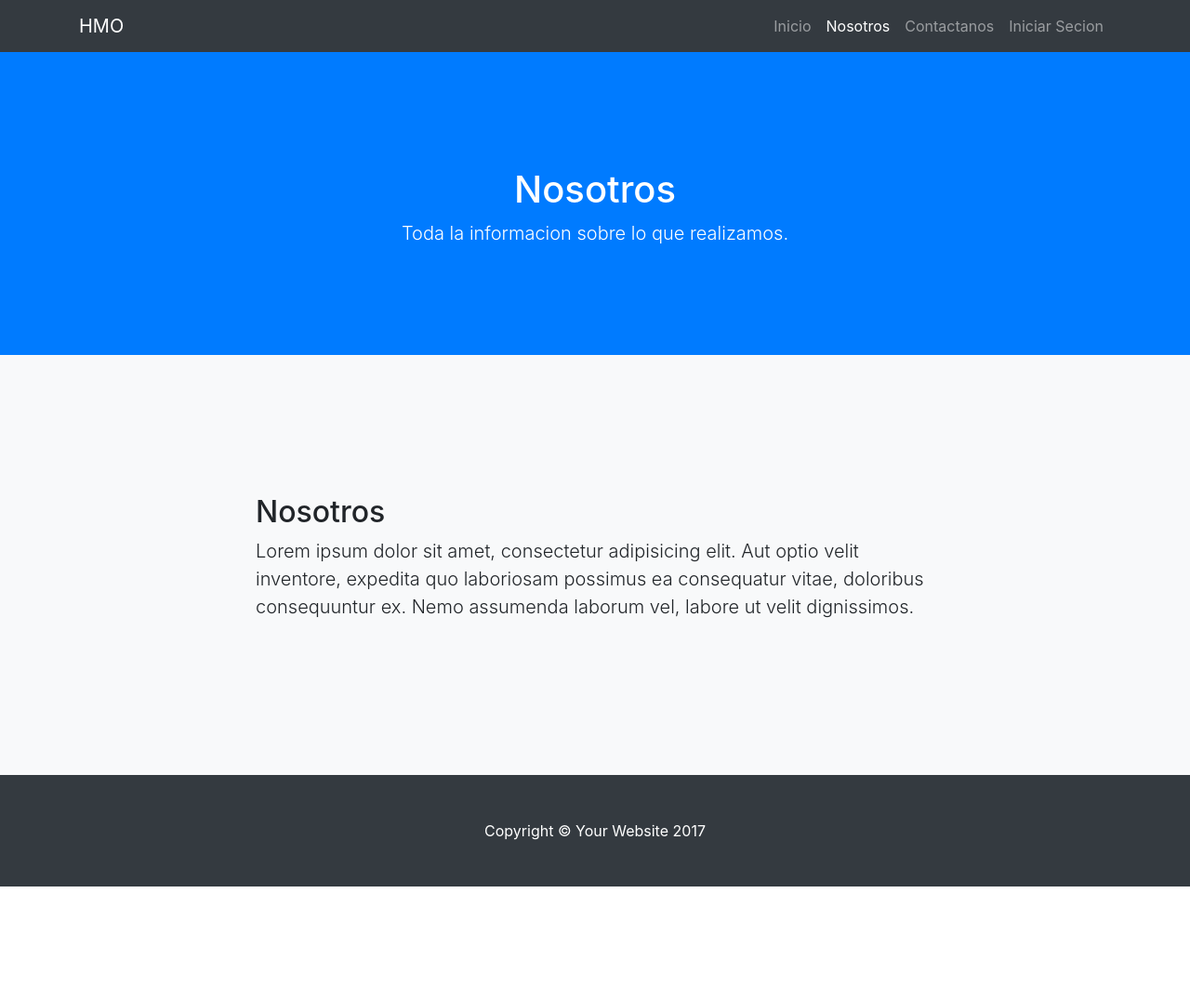
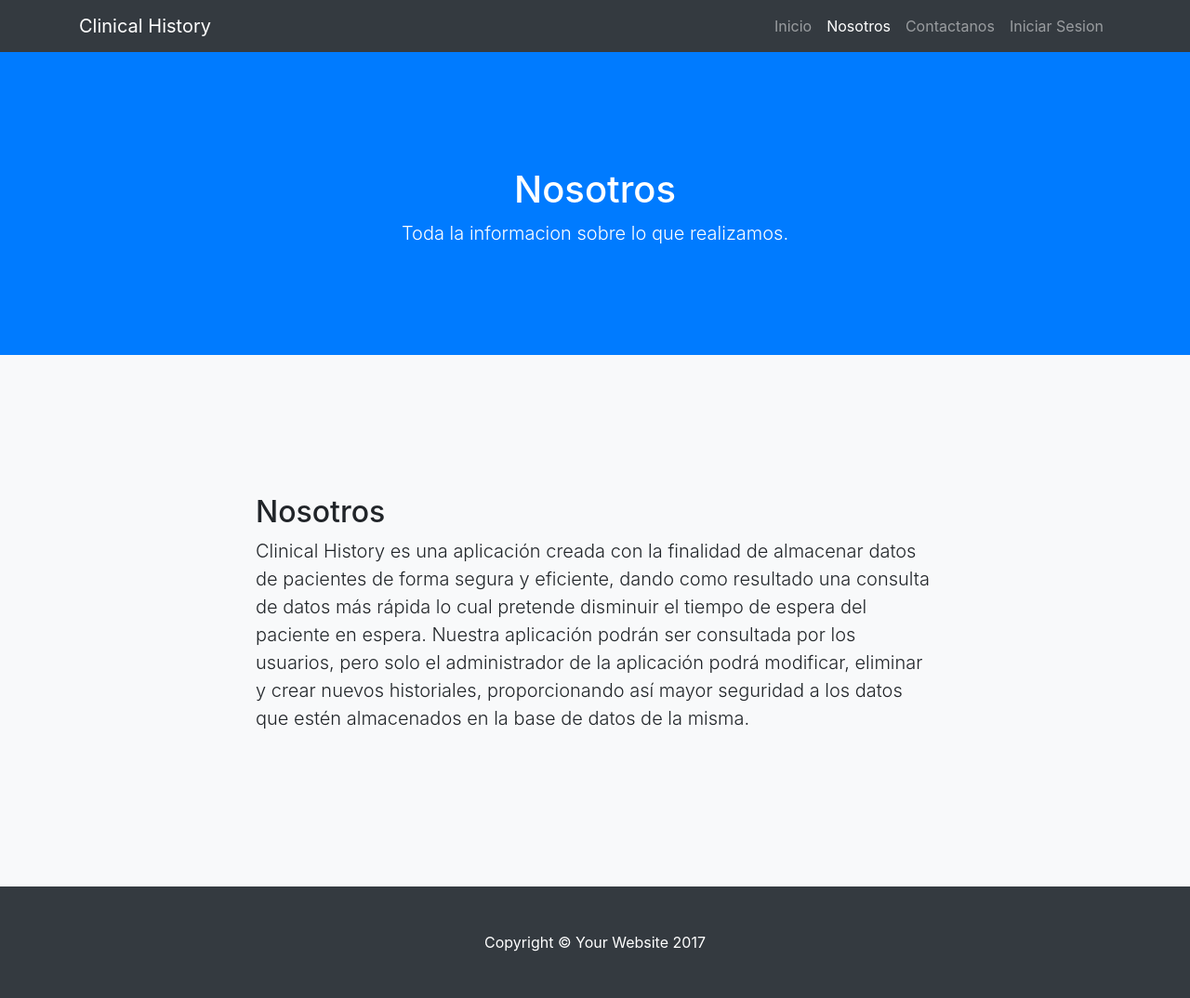
Before and after one commit to karen1321/ProgramacionWeb, a Django app: page /nosotros/ in a window 1280 px wide. Shown: the whole page at 93% size. Before the commit the page ends 954 px from the top, so only its background shows below. Run offline with Django 3.2, Linux system fonts and the light colour scheme; some libraries are stand-ins or nearby versions.

Commit message:
2 commit

```diff
--- a/HistorialMedico/HistorialMedico/settings.py
+++ b/HistorialMedico/HistorialMedico/settings.py
@@ -39,6 +39,7 @@ INSTALLED_APPS = [
     'django.contrib.staticfiles',
     'paciente',
     'accounts',
+    'rest_framework',
 ]
 
 MIDDLEWARE = [
--- a/HistorialMedico/HistorialMedico/urls.py
+++ b/HistorialMedico/HistorialMedico/urls.py
@@ -31,5 +31,5 @@ urlpatterns = [
     url(r'^editar/(?P<pk>\d+)/', PacienteUpdateView.as_view(), name="edit"),
     url(r'^borrar/(?P<pk>\d+)/',PacienteDeleteView.as_view(),name="BorrarElemento"),
     url(r'^accounts/register/$', UserRegisterView.as_view(), name='register'),
-
+    url(r'^pacientes/$', views.pacientes, name='paciente_view'),
 ]
--- a/HistorialMedico/paciente/api/views.py
+++ b/HistorialMedico/paciente/api/views.py
@@ -2,7 +2,7 @@ from django.db.models import Q
 from rest_framework import generics
 from rest_framework import permissions
 
-from  mi_aplicacicion.models import Tweet
+from  HitorialMedico.models import pacientes
 from .pagination import StandardResultPagination
 from .serializers import TweetModelSerializer
 
@@ -19,7 +19,7 @@ class TweetListAPIView(generics.ListAPIView):
     pagination_class = StandardResultPagination
 
     def get_queryset(self, *args, **kwargs):
-        qs = Tweet.objects.all().order_by("-created")
+        qs = pacientes.objects.all().order_by("-created")
         query = self.request.GET.get("q", None)
         if query is not None:
             qs = qs.filter(
--- a/HistorialMedico/paciente/views.py
+++ b/HistorialMedico/paciente/views.py
@@ -10,6 +10,8 @@ from django.shortcuts import render
 from .forms import PacientesModelForm
 from .models import pacientes
 from .mixin import FormUserNeededMixin
+from django.core import serializers
+from django.http import HttpResponse
 
 # Create your views here.
 
@@ -65,3 +67,9 @@ class PacienteDeleteView(LoginRequiredMixin,DeleteView):
 	model = pacientes
 	template_name = "borrarPaciente.html"
 	success_url = "/lista/"
+
+
+
+def pacientes(request):  # En lugar de json se puede poner xml
+    data = serializers.serialize('json', pacientes.objects.all())  # Se puede poner el filtro que se quiera
+    return HttpResponse(data, content_type='application/json')
--- a/HistorialMedico/templates/base.html
+++ b/HistorialMedico/templates/base.html
@@ -9,7 +9,7 @@
     <meta name="description" content="">
     <meta name="author" content="">
 
-    <title>HMO-{{titulo}}</title>
+    <title>Clinical History-{{titulo}}</title>
 
     <link rel="stylesheet" type="text/css" href="{% static "css/bootstrap.min.css" %}">
     <link rel="stylesheet" type="text/css" href="{% static "css/scrolling-nav.css" %}">
--- a/HistorialMedico/templates/info.html
+++ b/HistorialMedico/templates/info.html
@@ -18,7 +18,9 @@
                     <div class="row">
                       <div class="col-lg-8 mx-auto">
                         <h2>{{titulo}}</h2>
-                        <p class="lead">Lorem ipsum dolor sit amet, consectetur adipisicing elit. Aut optio velit inventore, expedita quo laboriosam possimus ea consequatur vitae, doloribus consequuntur ex. Nemo assumenda laborum vel, labore ut velit dignissimos.</p>
+                        <p class="lead"> Clinical History es una aplicación creada con la finalidad de  almacenar datos de pacientes de forma segura y eficiente, dando como resultado una consulta de datos más rápida lo cual pretende disminuir el tiempo de espera del paciente en espera.
+Nuestra  aplicación  podrán ser consultada por los usuarios,  pero solo el administrador de la aplicación podrá modificar, eliminar y crear nuevos historiales,  proporcionando  así mayor seguridad a los datos que estén almacenados en la base de datos de  la misma.
+</p>
                       </div>
                     </div>
                   </div>
--- a/HistorialMedico/templates/menu.html
+++ b/HistorialMedico/templates/menu.html
@@ -2,7 +2,7 @@
   <!-- Navigation -->
   <nav class="navbar navbar-expand-lg navbar-dark bg-dark fixed-top">
     <div class="container">
-      <a class="navbar-brand" href="#">HMO</a>
+      <a class="navbar-brand" href="#">Clinical History</a>
       <button class="navbar-toggler" type="button" data-toggle="collapse" data-target="#navbarResponsive" aria-controls="navbarResponsive" aria-expanded="false" aria-label="Toggle navigation">
         <span class="navbar-toggler-icon"></span>
       </button>
@@ -35,7 +35,7 @@
           {% else %}
 
           <li class="nav-item {{contactanos}}">
-              <a class="nav-link" href="/logout">Iniciar Secion</a>
+              <a class="nav-link" href="/logout">Iniciar Sesion</a>
             </li>
           {% endif %}
 
--- a/HistorialMedico/templates/registration/login.html
+++ b/HistorialMedico/templates/registration/login.html
@@ -6,7 +6,7 @@
     <meta charset="UTF-8">
     <meta name="viewport" content="width=device-width, initial-scale=1.0">
     <meta http-equiv="X-UA-Compatible" content="ie=edge">
-    <title>OML - Login</title>
+    <title>Clinical History - Login</title>
     <link rel="stylesheet" type="text/css" href="{% static "css/login.css" %}">
     <link rel="stylesheet" type="text/css" href="{% static "css/bootstrap.min.css" %}">
     <link rel="stylesheet" type="text/css" href="{% static "css/scrolling-nav.css" %}">
```
Also changed, not shown: HistorialMedico/templates/index.html (+6 -6 lines), HistorialMedico/db.sqlite3, 3 other files.
